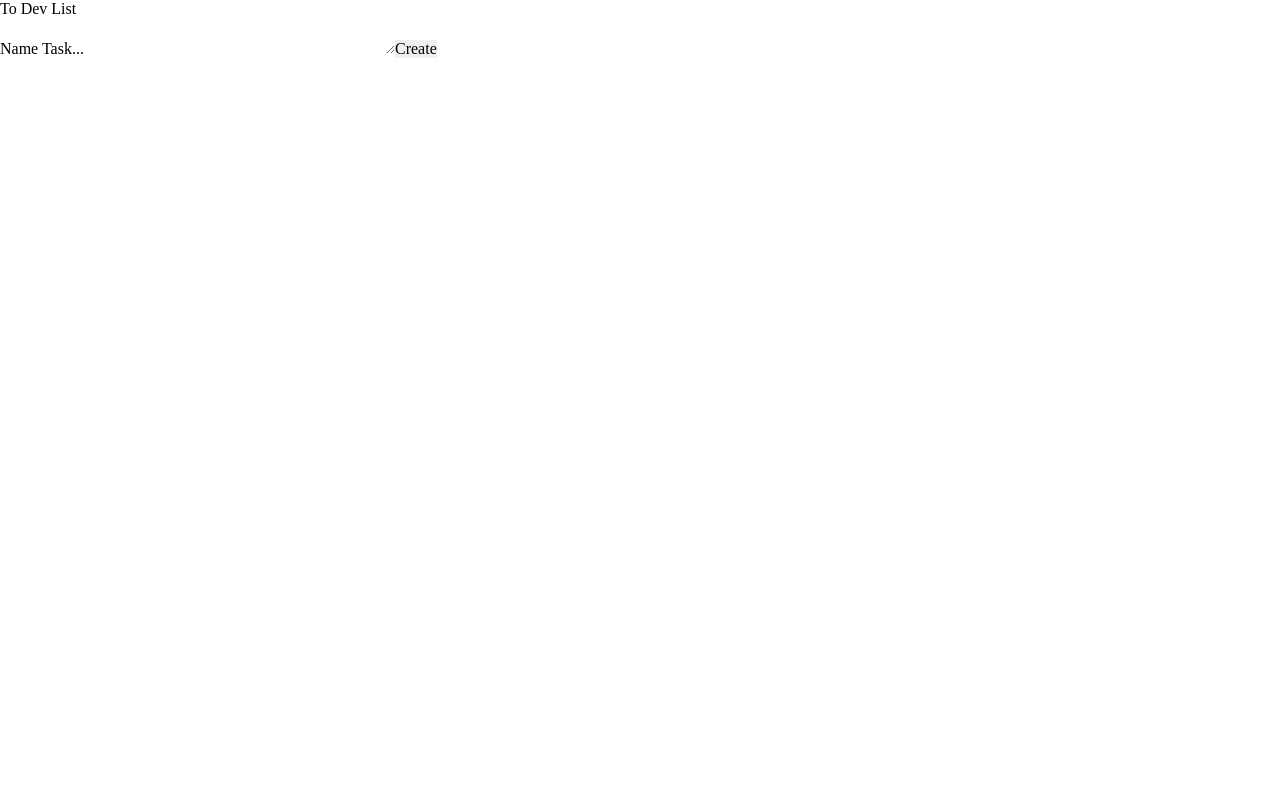
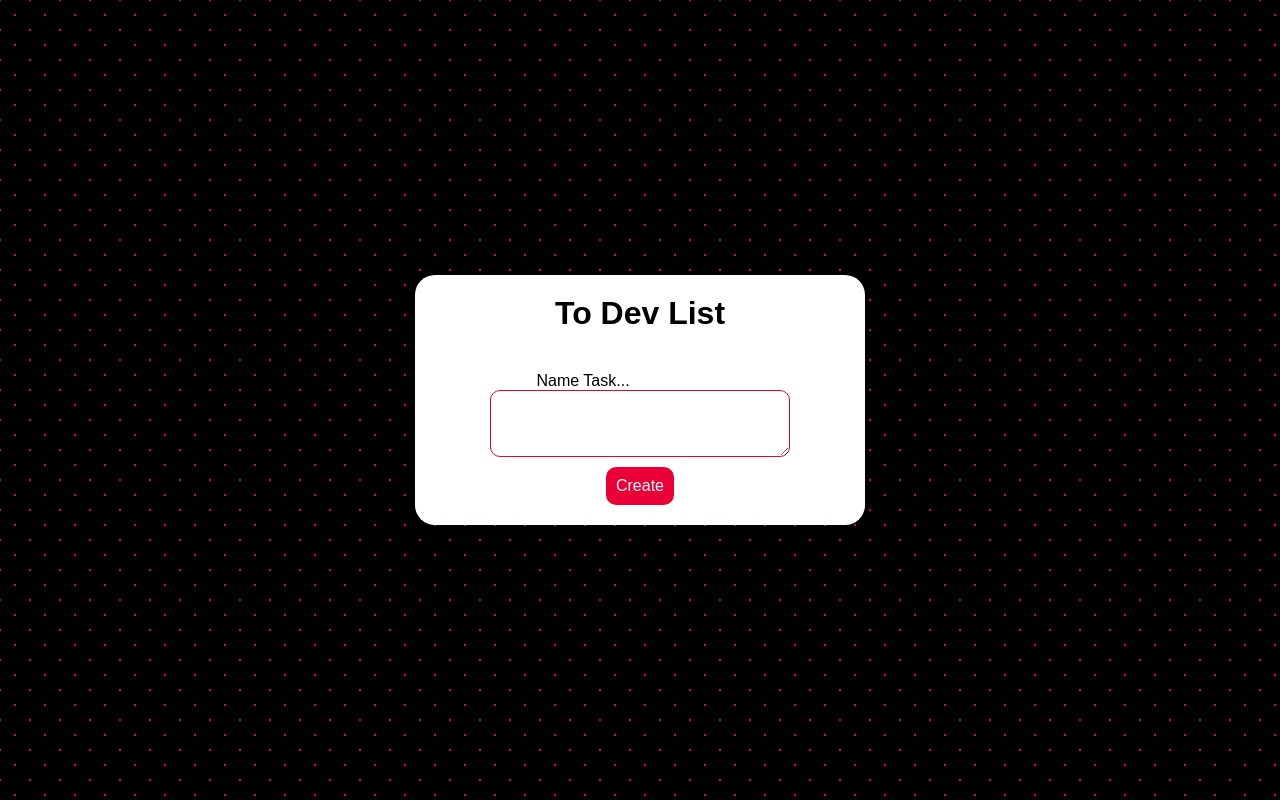
Before and after one commit to Frasato/to-do-list-ReactJS, a React (Create React App) app: page / in a window 1280 px wide. Built offline with nearby package versions, Linux system fonts and the light colour scheme.

Commit message:
create styles

```diff
--- a/src/App.js
+++ b/src/App.js
@@ -35,16 +35,20 @@ export default function App() {
   }
 
   return (
-    <div>
-      <h1>To Dev List</h1>
+    <div className="body">
+      <div className="container-header">
+        <h1 className="title">To Dev List</h1>
         <input type="text" placeholder="Task name..." value={name} onChange={handleNameTask}/>
         <textarea value={description} onChange={handleDescription}></textarea>
-      <button onClick={createTask}>Create</button>
+        <button onClick={createTask} className="create-button">Create</button>
+        <div className="container-task">
         {tasks.map((itemTask, id)=>{
           return(
             <Task key={id} nameTask={itemTask.name} description={itemTask.desc} deleteTask={() => deleteTask(id)}/>
           );
         })}
         </div>
+      </div>
+    </div>
   );
 }
--- a/src/index.css
+++ b/src/index.css
@@ -8,4 +8,5 @@
   font-size: 100%;
   font: inherit;
   vertical-align: baseline;
+  font-family: sans-serif;
 }
--- a/src/styles/app.css
+++ b/src/styles/app.css
@@ -1 +1,47 @@
 @import url('var.css');
+
+div.body{
+    background-color: #000000;
+    opacity: 1;
+    background-image:  radial-gradient(#EA0036 0.75px, transparent 0.75px), radial-gradient(#EA0036 0.75px, #000000 0.75px);
+    background-size: 30px 30px;
+    background-position: 0 0,15px 15px;
+    height: 100vh;
+    display: flex;
+    align-items: center;
+    justify-content: center;
+}
+
+div.container-header{
+    background-color: white;
+    padding: 20px;
+    border-radius: 20px;
+    height: 250px;
+    width: 450px;
+    display: flex;
+    flex-direction: column;
+    justify-content: center;
+    align-items: center;
+}
+
+h1.title{
+    font-size: 2em;
+    font-weight: 700;
+    margin-bottom: 40px;
+}
+
+textarea{
+    border: 1px solid var(--primary-pink);
+    height: 120px;
+    width: 300px;
+    border-radius: 10px;
+    margin-bottom: 10px;
+}
+
+button.create-button{
+    background-color: var(--primary-pink);
+    color: white;
+    padding: 10px;
+    border-radius: 10px;
+    cursor: pointer;
+}
```
Lines whose indentation alone changed are shown as unchanged.
